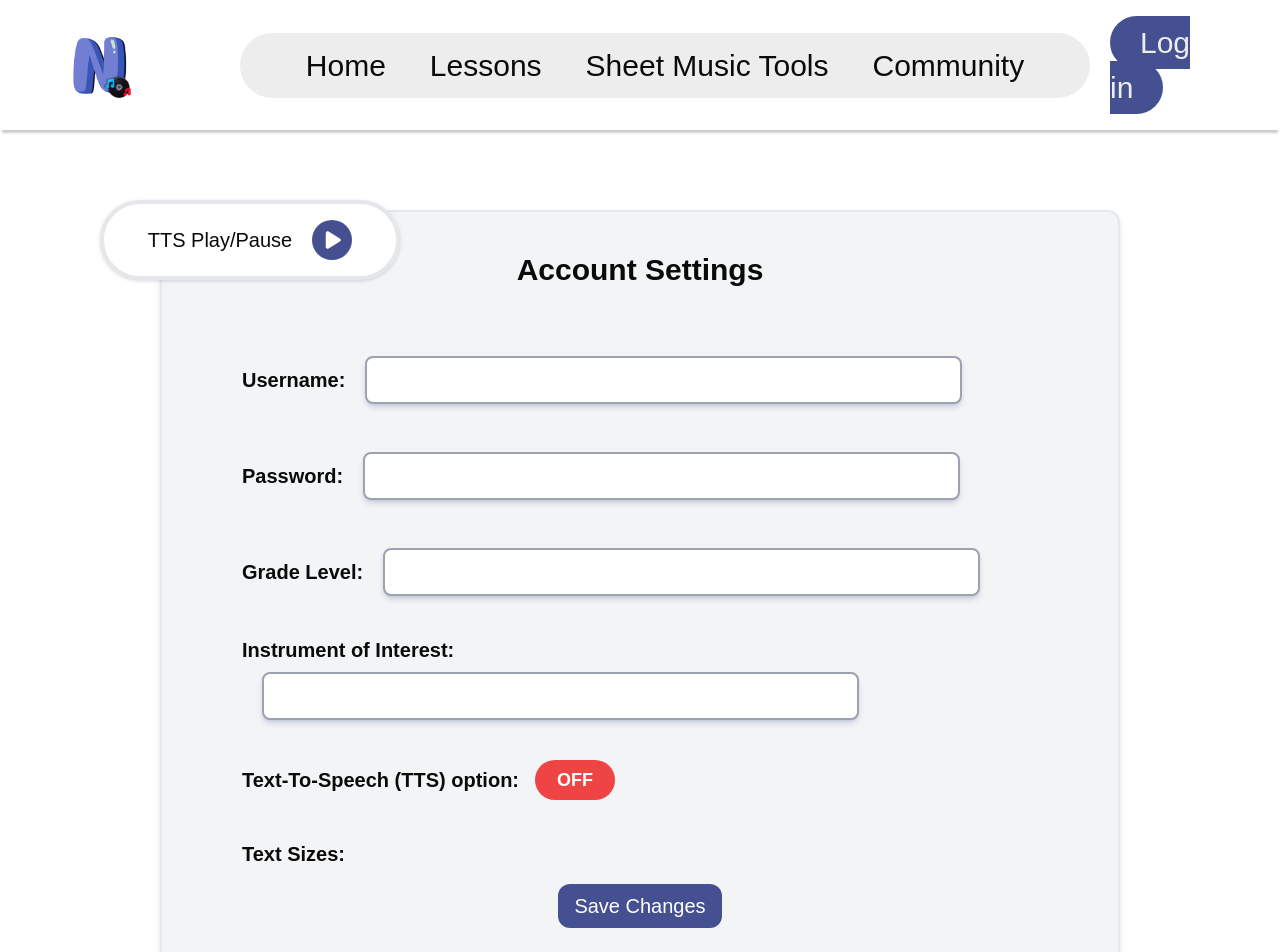
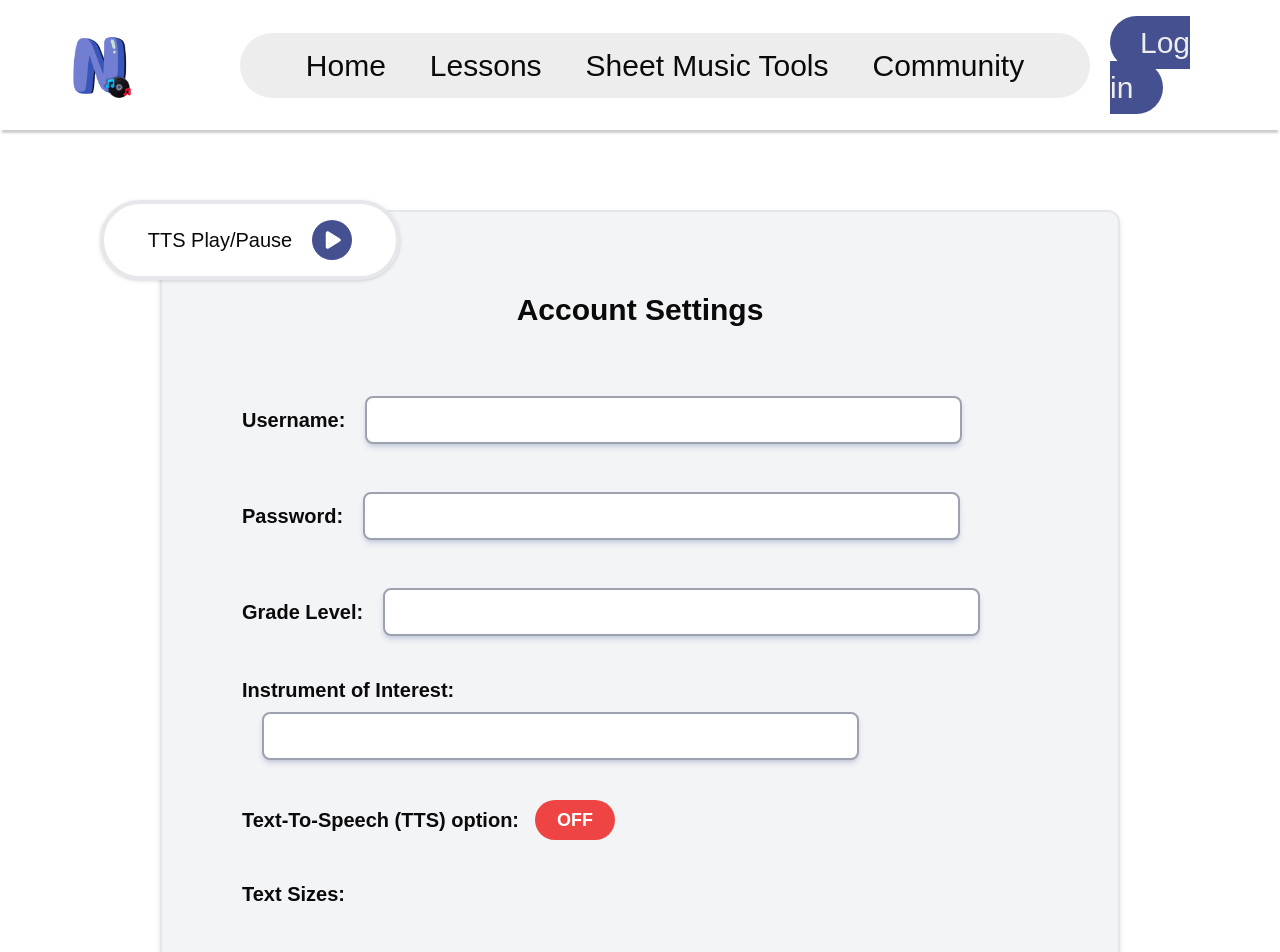
Before and after one commit to simchildress/NoTrebleTesting, a Next.js app: page /Profile/Settings in a window 1280 px wide. Shown: the top 952 px of the page. Built offline with nearby package versions, Linux system fonts and the light colour scheme; no server answers.

Commit message:
Add comments for the setting page to clarify some error

```diff
--- a/src/app/Profile/Settings/page.js
+++ b/src/app/Profile/Settings/page.js
@@ -7,6 +7,8 @@
 import { signOut, onAuthStateChanged } from "firebase/auth";
 import { getFirestore, doc, setDoc } from "firebase/firestore";
 import { getAuth, deleteUser, updateProfile, updateEmail, updatePassword, updateGradeLevel, updateInstrument } from "firebase/auth";
+
+//WILL GET ATTEMPTED IMPORT ERROR BECAUSE THIS NEED TO BE SETUP WITHIN FIREBASE
 
 const Settings = () => {
   const [username, setUsername] = useState("");
@@ -96,7 +98,7 @@
 
   return ( //need to integrate with theme
     <div className="w-3/4 min-h-screen bg-gray-100 flex flex-col mx-auto my-20 rounded-xl border-2 border-black-100 drop-shadow-md">
-      <h1 className="text-3xl font-bold mx-auto my-10"> Account Settings</h1>
+      <h1 className="text-3xl font-bold mx-auto mt-20 mb-10"> Account Settings</h1>
 
       <div className="mx-20">
         <label className="mt-5 mb-10 block text-xl font-bold">
@@ -157,8 +159,13 @@
             </span>
           </button>
 
+        </div >
+
+        { /* User will get to choose 3 different font sizes? */ }
+        <div className="flex items-center space-x-4 mb-10">
+          <p className="text-xl font-bold">Text Sizes: </p>
         </div>
-        <p className="text-xl font-bold">Text Sizes: </p>
+
       </div>
 
 
```
Lines whose indentation alone changed are shown as unchanged.
